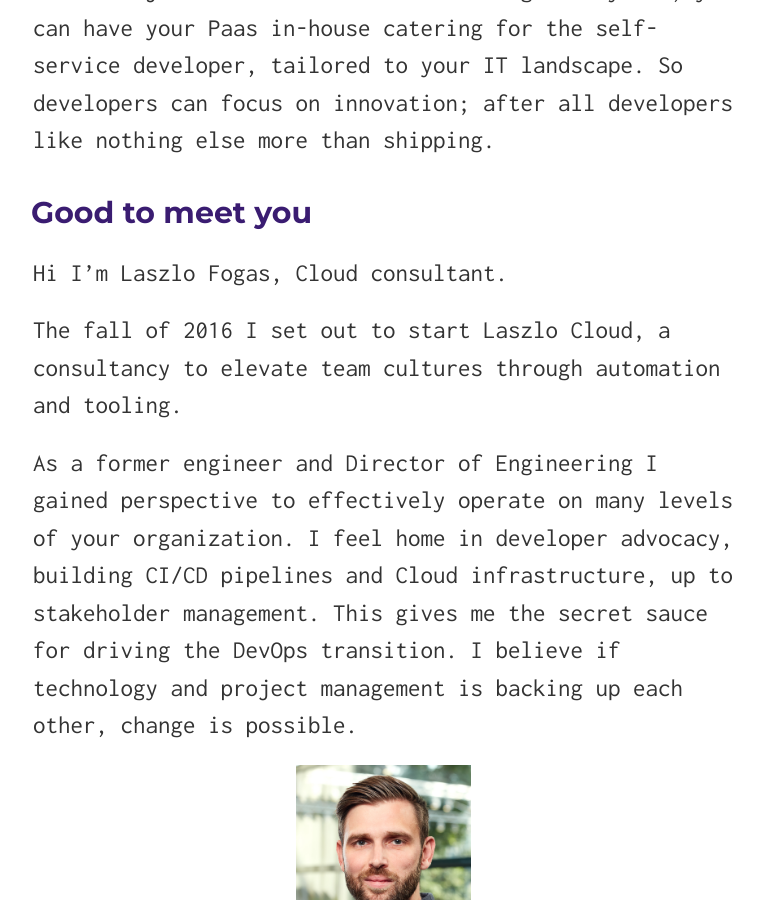
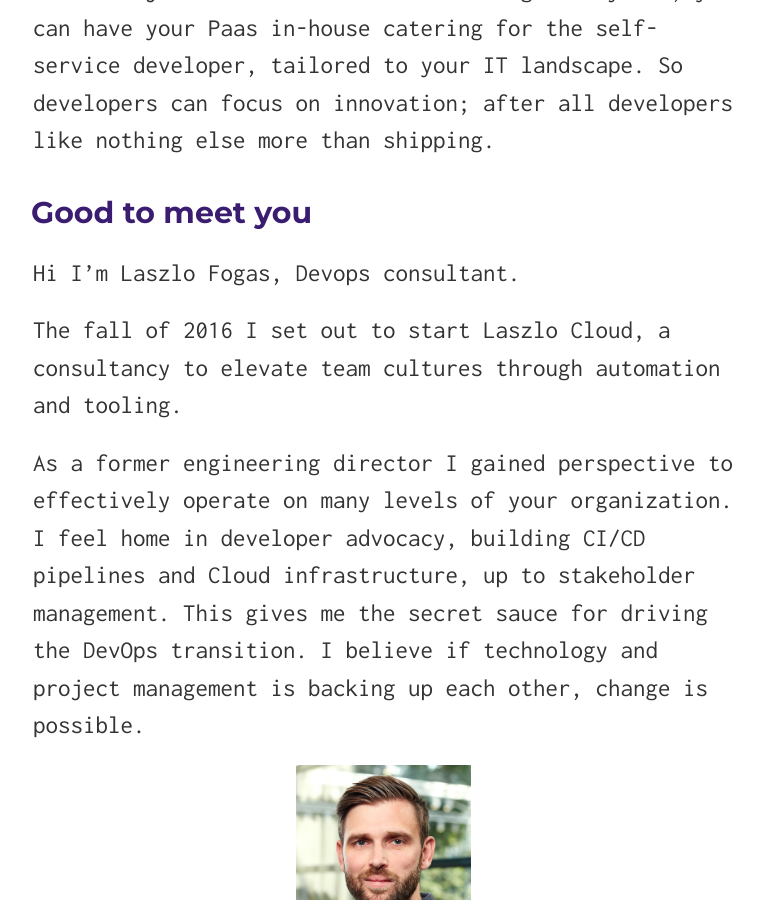
Before and after one commit to laszlocph/website, a Jekyll site: the page built from index.md, in a window 1280 px wide and 900 px high, scrolled down 1213 px. Shown: the whole window, without its empty margins (257-1020 px from the left). Built offline with Jekyll 4.4.1, drawn with Linux system fonts in a browser that asks for light colours; nearby versions of some CDN libraries.

Commit message:
Fiddling

```diff
--- a/_config.yml
+++ b/_config.yml
@@ -1,7 +1,7 @@
 # Site settings
 title: "Laszlo Fogas"
 tag_text: "Laszlo Fogas"
-description: I'm Laszlo Fogas, Devops Consultant. I help software teams to move their Docker experiments to production. Check out my roadmap for Kubernetes projects!
+description: Hi I'm Laszlo Fogas, Devops consultant. My mission is elevating team cultures through automation and tooling. As a former engineering director I gained the perspective to effectively operate on many levels of your organization. I feel home in developer advocacy, building CI/CD pipelines and Cloud infrastructure, up to stakeholder management.
 
 # Build settings
 markdown: kramdown
--- a/index.md
+++ b/index.md
@@ -25,11 +25,11 @@ It's not just for the Facebooks and Googles anymore, you can have your Paas in-h
 
 ## Good to meet you
 
-Hi I'm Laszlo Fogas, Cloud consultant.
+Hi I'm Laszlo Fogas, Devops consultant.
 
 The fall of 2016 I set out to start Laszlo Cloud, a consultancy to elevate team cultures through automation and tooling.
 
-As a former engineer and Director of Engineering I gained perspective to effectively operate on many levels of your organization. I feel home in developer advocacy, building CI/CD pipelines and Cloud infrastructure, up to stakeholder management. This gives me the secret sauce for driving the DevOps transition. I believe if technology and project management is backing up each other, change is possible.
+As a former engineering director I gained perspective to effectively operate on many levels of your organization. I feel home in developer advocacy, building CI/CD pipelines and Cloud infrastructure, up to stakeholder management. This gives me the secret sauce for driving the DevOps transition. I believe if technology and project management is backing up each other, change is possible.
 
 ![Laszlo Fogas](laszlo.jpg){:width="25%"}
 
```
